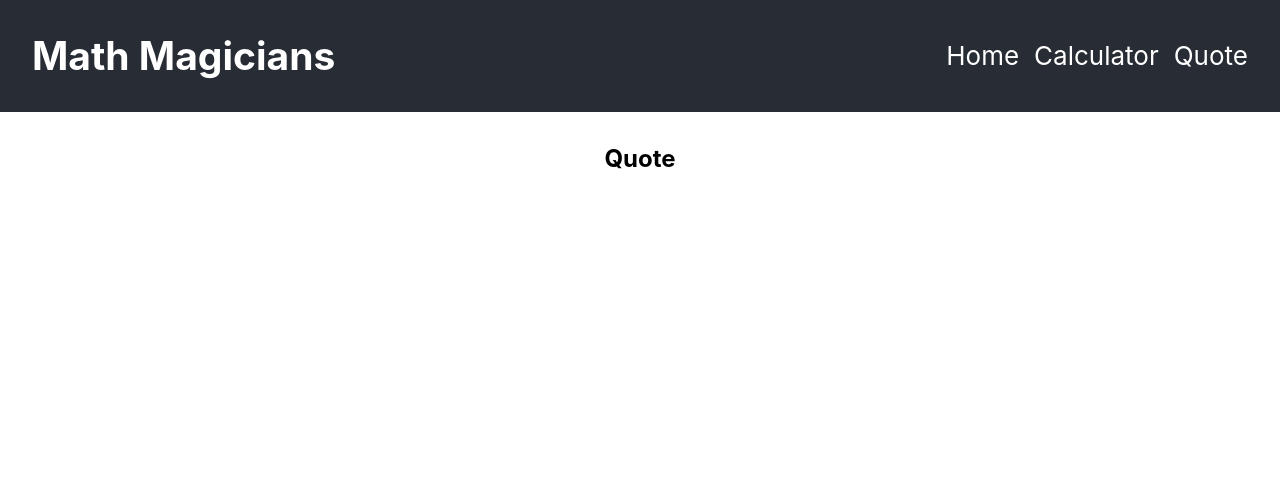
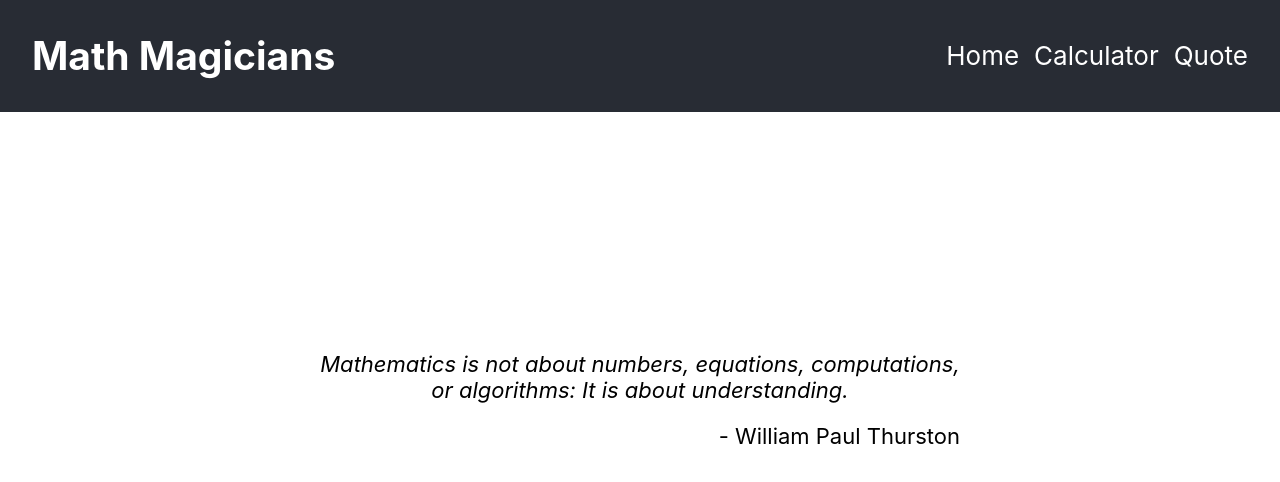
Before and after one commit to jsug9/math-magicians, a React (Create React App) app: page /quote in a window 1280 px wide. Shown: the top 482 px of the page. Built offline with nearby package versions, Linux system fonts and the light colour scheme.

Commit message:
add content to quote

```diff
--- a/src/pages/Quote.js
+++ b/src/pages/Quote.js
@@ -1,12 +1,14 @@
 import React from 'react';
+import styles from './Quote.module.scss';
 
-const Quote = () => {
-  const title = 'Quote';
-  return (
-    <header>
-      <h2>{title}</h2>
-    </header>
-  );
-};
+const Quote = () => (
+  <div className={styles.quoteContainer}>
+    <p className={styles.quote}>
+      Mathematics is not about numbers, equations, computations, or algorithms:
+      It is about understanding.
+    </p>
+    <p className={styles.author}>- William Paul Thurston</p>
+  </div>
+);
 
 export default Quote;
--- /dev/null
+++ b/src/pages/Quote.module.scss
@@ -0,0 +1,19 @@
+.quoteContainer {
+  display: flex;
+  flex-direction: column;
+  position: fixed;
+  position: fixed;
+  top: 50%;
+  left: 50%;
+  transform: translate(-50%, -50%);
+  font-size: 22px;
+}
+
+.quote {
+  font-style: italic;
+}
+
+.author {
+  align-self: flex-end;
+  margin-top: -0.1rem;
+}
```
